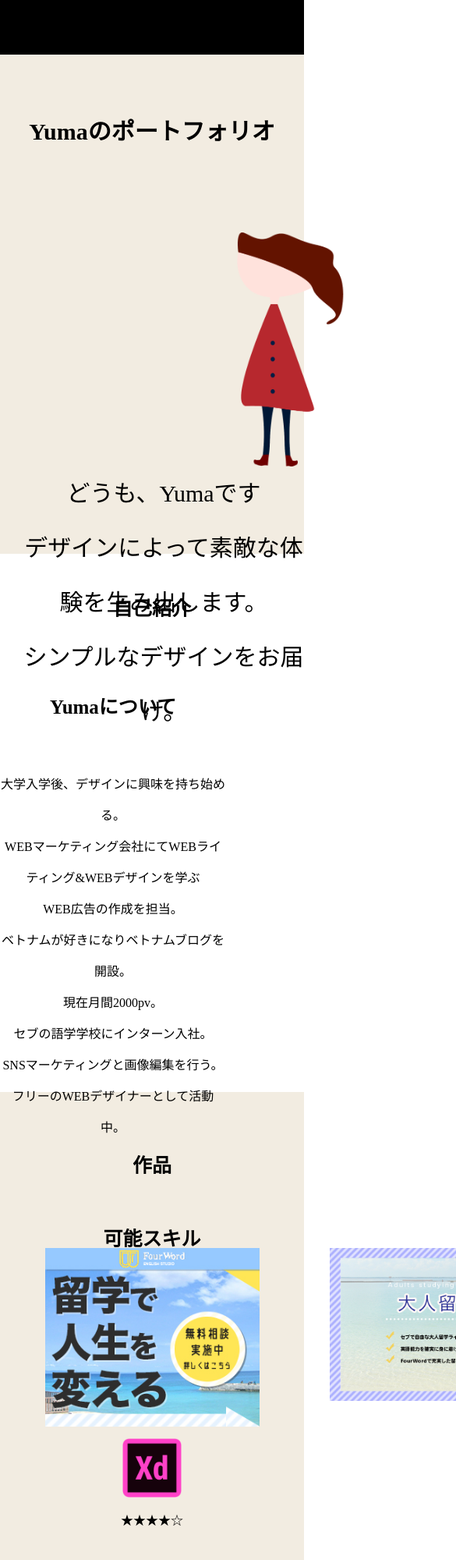
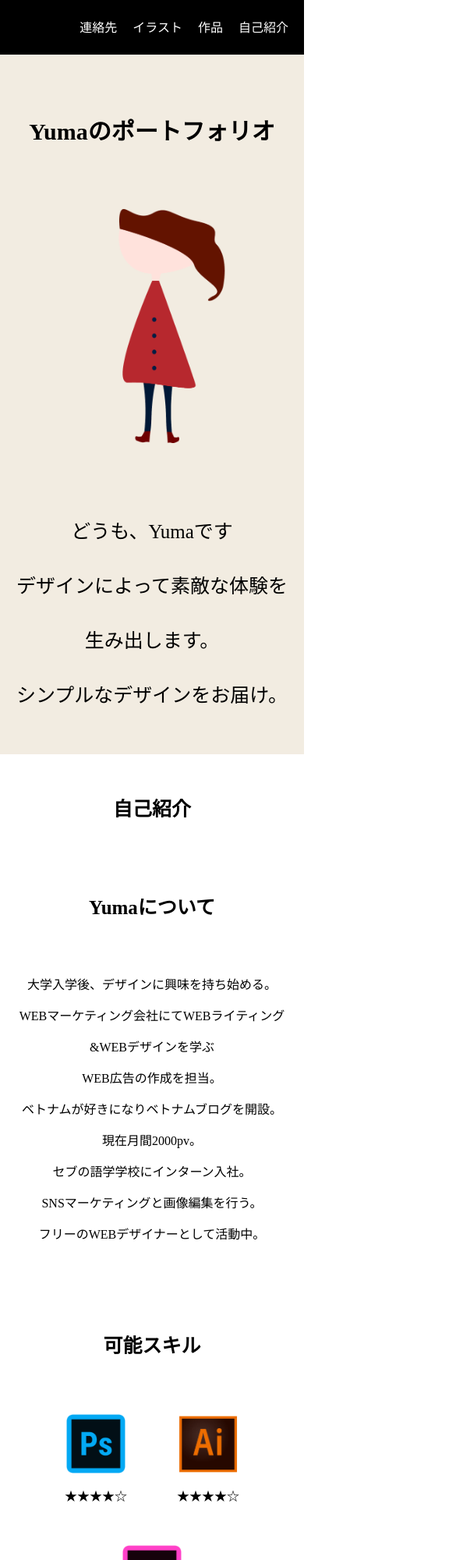
Before and after one commit to yumamaeda/portfolio-yuma-design, a plain HTML site: page index.html in a window 390 px wide. Shown: the top 2000 px of the page at 78% size, 585 px wide, since content can reach past the window. Drawn offline with Linux system fonts and the light colour scheme.

Commit message:
Update style.css

```diff
--- a/style.css
+++ b/style.css
@@ -11,15 +11,16 @@ header{
 header ul{
   list-style:none;
   color:white;
+  width:100%;
 }
 header li{
   float:left;
   margin-right:20px;
   float:right;
-    margin-top:22px;
+  margin-top:22px;
 }
 .head{
-  width:1250px;
+  width:100%;
   text-align:center;
 }
 .main1{
@@ -53,9 +54,11 @@ header li{
 
 
 
+
+
 .main2{
   width:100%;
-  height:640px;
+  height:100%;
   background-color:white;
  text-align:center;
 }
@@ -72,13 +75,11 @@ header li{
 .title-in{
   font-size:25px;
   font-weight:bold;
-  margin-left:-100px;
   margin-top:30px;
 }
 .description{
   line-height:40px;
   text-align:center;
-  margin-right:100px;
   margin-top:40px;
 }
 .title2{
@@ -88,8 +89,8 @@ header li{
   font-weight:bold;
 }
 .main-in1{
-
   margin-bottom:102px;
+  margin-right:100px;
 }
 .title-in2{
   font-size:25px;
@@ -129,7 +130,7 @@ margin-left:33px;
 
 .main3{
   width:100%;
-  height:640px;
+  height:100%;
   background-color:#F2ECE1;
 }
 .title-3{
@@ -143,6 +144,7 @@ margin-left:33px;
   display:flex;
   justify-content:center;
   justify-content:center;
+  padding-bottom:50px;
 }
 .pic-1{
   margin-right:90px;
@@ -155,7 +157,7 @@ margin-left:33px;
 
 .main4{
   width:100%;
-  height:640px;
+  height:100%;
   background-color:white;
 }
 
@@ -170,6 +172,7 @@ margin-left:33px;
   display:flex;
   margin-top:90px;
   justify-content:center;
+  padding-bottom:40px;
 }
 
 
@@ -186,3 +189,70 @@ margin-left:33px;
   margin-top:60px;
   line-height:50px;
 }
+
+.div{
+  width:100%;
+}
+
+@media screen and (max-width:1111px) {
+.title-picture{
+  display:block;
+  float:none;
+  margin-left:0px;
+  text-align:center;
+}
+
+.main1{
+  height:100%;
+}
+
+.main-in1{
+  margin-right:0px;
+  clear:both;
+}
+
+.pictures{
+  display:block;
+  text-align:center;
+}
+
+.pic-1{
+  margin-right:0px;
+  margin-bottom:40px;
+}
+
+.pic-2{
+  margin-bottom:40px;
+}
+
+.pic-3{
+  margin-left:0px;
+
+}
+
+.pictures4{
+  display:block;
+  text-align:center;
+}
+.title-2{
+padding-bottom:40px;
+margin-left:15px;
+margin-right:15px;
+font-size:25px;
+}
+.description{
+  margin-right:15px;
+  margin-left:15px;
+}
+}
+
+
+@media screen and (max-width:461px) {
+.imgoll-1{
+  clear:both;
+}
+.imgoll-2{
+  clear:both;
+}
+
+}
```
